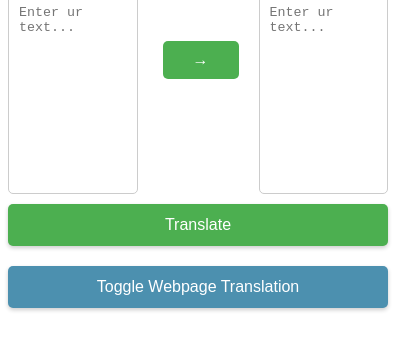
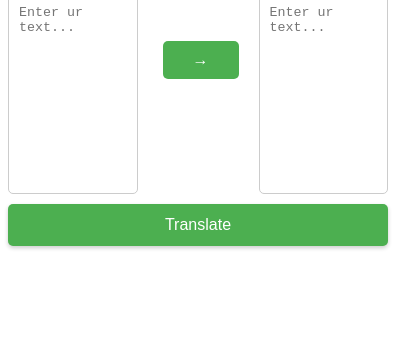
Before and after one commit to Ukatoxd95/unihack2024-GenZTranslator, a browser extension: page popup.html in a window 400 px wide. Shown: the part 72-422 px from the top of the page. Drawn offline with Linux system fonts and the light colour scheme.

Commit message:
Removed Webpage Translation Button
Removing webpage translation feature due to restricted access for chrome browser making it difficult to implement during hackathon

```diff
--- a/popup.css
+++ b/popup.css
@@ -75,23 +75,6 @@ body, html {
     background-color: #388e3c; /* Slightly darker green on click */
 }
 
-#translateWebPageBtn {
-    width: calc(100% - 20px); /* Adjusted width for better fit */
-    padding: 12px 20px; /* Increased padding for better visual appeal */
-    margin-bottom: 20px; /* Increased margin for more separation */
-    cursor: pointer;
-    background-color: #4c90af; /* Original background color */
-    border: none;
-    color: white;
-    text-align: center;
-    text-decoration: none;
-    display: inline-block;
-    font-size: 16px;
-    border-radius: 5px; /* Rounded corners */
-    transition: background-color 0.3s ease; /* Smooth transition for hover effect */
-    box-shadow: 0 2px 4px rgba(0, 0, 0, 0.2); /* Added box shadow for depth */
-}
-
 /* Hover effect */
 #translateWebPageBtn:hover {
     background-color: #3b749d; /* Darker color on hover */
--- a/popup.html
+++ b/popup.html
@@ -21,7 +21,6 @@
         </div>
     </div>
     <button id="translateBtn">Translate</button>
-    <button id="translateWebPageBtn">Toggle Webpage Translation</button>
     </div>
     <script src="popup.js"></script>
 </body>
--- a/popup.js
+++ b/popup.js
@@ -1,6 +1,5 @@
 document.addEventListener('DOMContentLoaded', function() {
-
-let translateToGenZ = true; // Default direction
+    var translateToGenZ = true; // Default direction
 
     chrome.storage.local.get("selectedText", (data) => {
         const selectedText = data.selectedText;
@@ -10,9 +9,10 @@ chrome.storage.local.get("selectedText", (data) => {
     });
 
     document.getElementById('switchDirectionBtn').addEventListener('click', function() {
-    let btn = document.getElementById('switchDirectionBtn');
+        var btn = document.getElementById('switchDirectionBtn');
         translateToGenZ = !translateToGenZ; // Correctly toggles the translation direction
-    let isArrowRight = btn.innerHTML === "&#8594;" || btn.innerHTML === "→";
+        console.log(translateToGenZ ? "Left to Right" : "Right to Left");
+        var isArrowRight = btn.innerHTML === "&#8594;" || btn.innerHTML === "→";
         btn.innerHTML = isArrowRight ? "&#8592;" : "&#8594;";
     });
 
@@ -20,14 +20,10 @@ document.getElementById('translateBtn').addEventListener('click', function() {
         // Determine which text area to use based on the direction of translation
         var sourceTextId = translateToGenZ ? 'englishText' : 'genzText';
         var sourceText = document.getElementById(sourceTextId).value;
+        console.log("Translating: " + sourceText)
         translateText(sourceText, translateToGenZ);
     });
 
-document.getElementById('translateWebPageBtn').addEventListener('click', function() {
-    chrome.tabs.query({active: true, currentWindow: true}, function(tabs) {
-        chrome.tabs.sendMessage(tabs[0].id, {action: "translateWebPage"});
-    });
-});
 
 });
 
@@ -70,21 +66,20 @@ function translateWebPage() {
 }
 
 function translateEnglishToGenz(text, json) {
-    //
+    // Go through each key and check if it can replace any sub strings
     var newString = text.toLowerCase();
     for (let key in json) {
         if (newString.includes(key)){
             newString = newString.replaceAll(key, json[key])
-            console.log(key)
         }
     }
-
     return newString
 }
 
 function translateGenzToEnglish(text, json) {
+
     var newString = text.toLowerCase();
-
+    // Checks if the key exists in the json file and replaces gen z slang with a random word
     newString = newString.split(' ');
     for (let i = 0; i < newString.length; i++) {
         if (newString[i] in json) {
```
Lines whose indentation alone changed are shown as unchanged.
